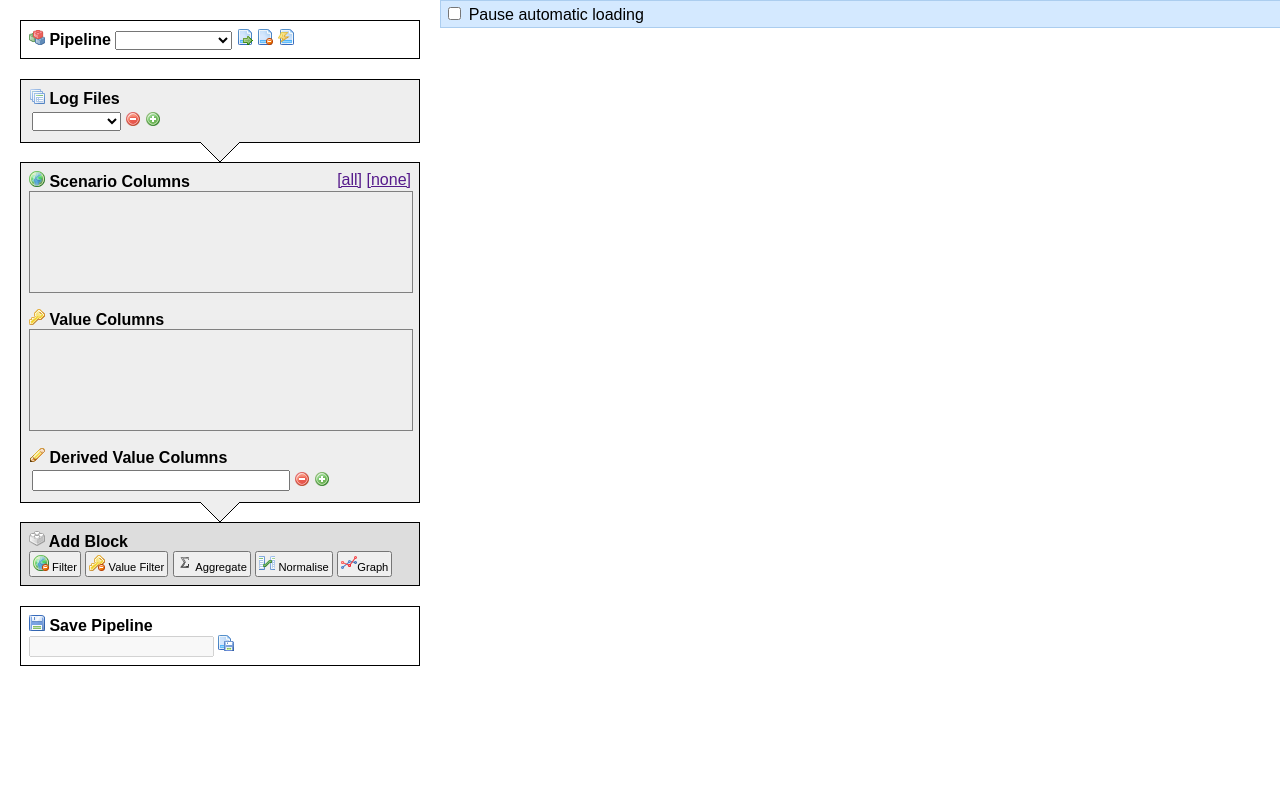
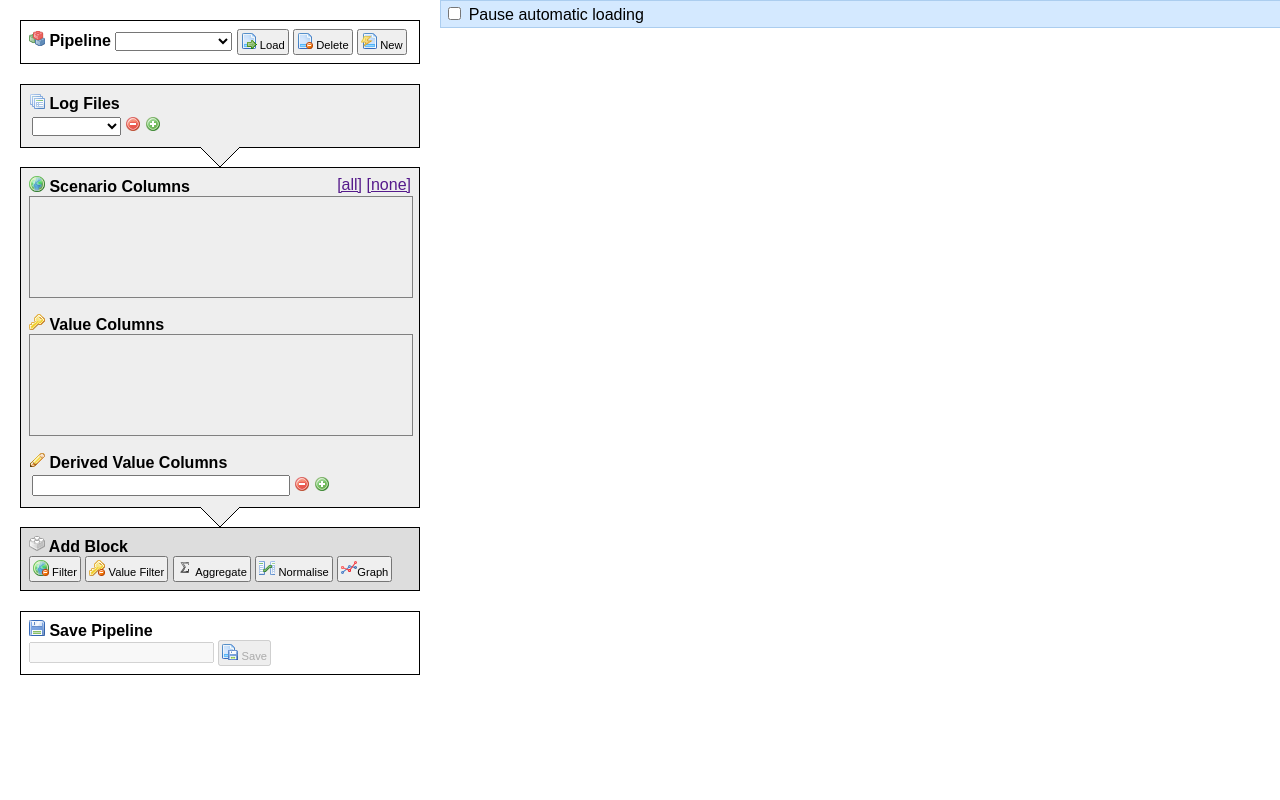
Before and after one commit to jamesbornholt/plotty, a Django app: template results/templates/pipeline.html in a window 1280 px wide. Run offline with Django 3.2, Linux system fonts and the light colour scheme; the template is opened without the code that fills it: most values are stand-ins (such as "Sample title", 1, 10 or a date in 2020).

Commit message:
Add text to non-obvious buttons.

```diff
--- a/results/static/pipeline.css
+++ b/results/static/pipeline.css
@@ -32,7 +32,7 @@ input:image {
     vertical-align:middle;
 }
 
-.pipeline-add-button {
+.pipeline-button {
     font-size: 70%;
     padding: 2px;
     vertical-align:middle;
--- a/results/static/pipeline.js
+++ b/results/static/pipeline.js
@@ -1940,7 +1940,7 @@ var Pipeline = {
     init: function() {
         // Add the debug link if needed
         if ( Pipeline.DEBUG ) {
-            $('#pipeline-new-go').after('<input type="image" id="pipeline-debug-go" class="debug-button" src="static/bug.png"/>');
+            $('#pipeline-new-go').after('<button id="pipeline-debug-go" class="pipeline-button"><img src="static/bug.png"/> Debug</button>');
             $('#pipeline-debug-go').click(function() {
                 window.location.href = 'list/' + Pipeline.hash + '?debug';
             });
--- a/results/templates/pipeline.html
+++ b/results/templates/pipeline.html
@@ -78,7 +78,7 @@
         <div id="pipeline-normalise-template" class="pipeline normalise pipeline-block">
             <div class="pipeline-content">
                 <span class="pipeline-header"><img src="static/table_relationship.png"/> Normalise</span>
-                <span class="pipeline-header-right"><input type="image" class="insert-button" src="static/brick_add.png"/><input type="image" class="remove-button" src="static/cross.png"/></span>
+                <span class="pipeline-header-right"><input type="image" class="insert-button" src="static/brick_add.png"/><input type="image" class="remove-button" src="static/cross.png"/></span> <br/>
                 <label><input type="radio" name="normalise-type" value="1" checked="checked"/> to specific value</label> <br />
                 <table class="pipeline-normalise-table">
                     <tr>
@@ -104,7 +104,7 @@
         <div id="pipeline-graph-template" class="pipeline graph pipeline-block">
             <div class="pipeline-content">
                 <span class="pipeline-header"><img src="static/chart_line.png"/> Graph</span>
-                <span class="pipeline-header-right"><input type="image" class="insert-button" src="static/brick_add.png"/><input type="image" class="remove-button" src="static/cross.png"/></span>
+                <span class="pipeline-header-right"><input type="image" class="insert-button" src="static/brick_add.png"/><input type="image" class="remove-button" src="static/cross.png"/></span> <br/>
                 Type: <select class="select-graph-type"><option value="1">Histogram</option><option value="2">XY</option><option value="3">Scatter</option></select>
                 <div class="graph-histogram pipeline-graph-type-options">
                     Column (series): <select class="select-graph-column scenario-column"><option></option></select> <br />
@@ -136,9 +136,9 @@
                     <option value="{{ pipeline.encoded }}">{{ pipeline.name }}</option>
                     {% endfor %}
                 </select>
-                <input type="image" id="pipeline-load-go" src="static/page_go.png" class="load-button"/ >
-                <input type="image" id="pipeline-delete-go" class="remove-button" src="static/page_delete.png"/></button>
-                <input type="image" id="pipeline-new-go" class="new-button" src="static/page_lightning.png"/></button>
+                <button id="pipeline-load-go" class="pipeline-button"><img src="static/page_go.png"/> Load</button>
+                <button id="pipeline-delete-go" class="pipeline-button"><img src="static/page_delete.png"/> Delete</button>
+                <button id="pipeline-new-go" class="pipeline-button"><img src="static/page_lightning.png"/> New</button>
                 </span>
             </div>
         </div>
@@ -187,18 +187,19 @@
             <div class="pipeline-content">
                 <span class="pipeline-header"><img src="static/brick.png"/> Add Block</span>
                 <span class="pipeline-header-right"></span> <br/>
-                <button class="pipeline-add-button" type="button" id="add-filter"><img src="static/world_delete.png"/> Filter</button>
-                <button class="pipeline-add-button" type="button" id="add-valuefilter"><img src="static/key_delete.png"/> Value Filter</button>
-                <button class="pipeline-add-button" type="button" id="add-aggregate"><img src="static/sum.png"/> Aggregate</button>
-                <button class="pipeline-add-button" type="button" id="add-normalise"><img src="static/table_relationship.png"/> Normalise</button>
-                <button class="pipeline-add-button" type="button" id="add-graph"><img src="static/chart_line.png"/>Graph</button>
+                <button class="pipeline-button" type="button" id="add-filter"><img src="static/world_delete.png"/> Filter</button>
+                <button class="pipeline-button" type="button" id="add-valuefilter"><img src="static/key_delete.png"/> Value Filter</button>
+                <button class="pipeline-button" type="button" id="add-aggregate"><img src="static/sum.png"/> Aggregate</button>
+                <button class="pipeline-button" type="button" id="add-normalise"><img src="static/table_relationship.png"/> Normalise</button>
+                <button class="pipeline-button" type="button" id="add-graph"><img src="static/chart_line.png"/>Graph</button>
             </div>
         </div>
         <div id="pipeline-save" class="pipeline">
             <div class="pipeline-content">
                 <span class="pipeline-header"><img src="static/disk.png"/> Save Pipeline</span> <br />
                 <form id="pipeline-save-form">
-                    <input type="text" id="pipeline-save-name" disabled="disabled" /> <input type="image" id="pipeline-save-go" src="static/page_save.png" disabled="disabled"/>
+                    <input type="text" id="pipeline-save-name" disabled="disabled" />
+                    <button id="pipeline-save-go" class="pipeline-button" disabled="disabled"><img src="static/page_save.png"/> Save</button>
                 </form>
             </div>
         </div>
```
